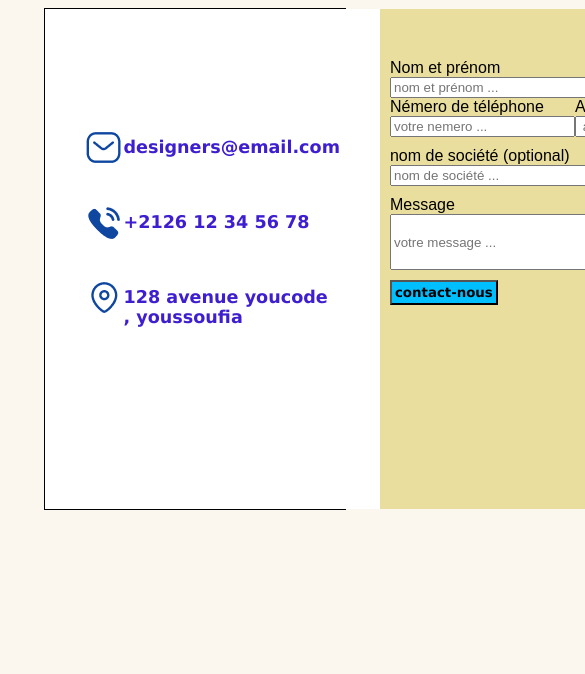
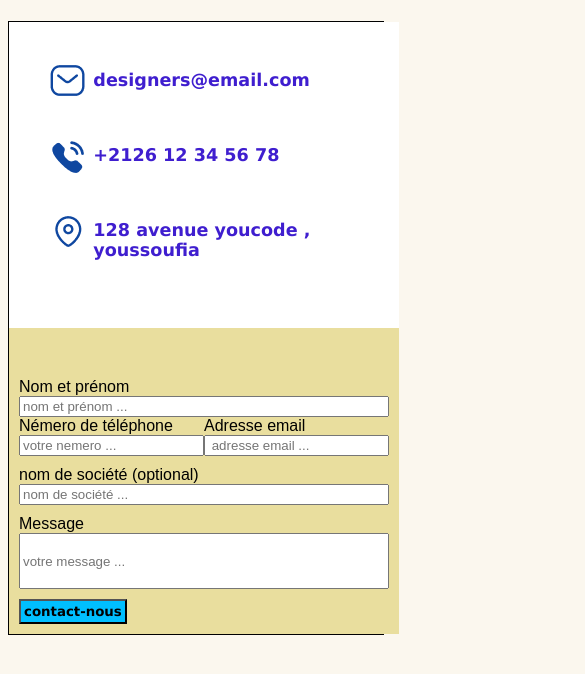
Before and after one commit to KhadijaMakkaoui/Contact-and-landing-page-of-desi.gn-website, a plain HTML site: page contact.html in a window 390 px wide. Shown: the top 674 px of the page, 585 px wide, since content can reach past the window. Drawn offline with Linux system fonts and the light colour scheme.

Commit message:
formulaire + responsive

```diff
--- a/Style.css
+++ b/Style.css
@@ -41,6 +41,30 @@ body{
     width: 80%;
     margin: 0 auto;
 }
+@media (max-width: 500px){
+    .cmain {
+        grid-template-columns: 1fr ;
+        grid-template-rows: 1fr 1fr;
+        display: grid;
+        border: 1px solid black;
+        width: 100%;
+        margin: 0 auto;
+    }
+    .cmain-contactus {
+        background-color: rgb(255, 255, 255);
+        padding: 20px ;
+        text-align: center;
+        grid-row: 3;
+        grid-column: 1;
+        text-align: left;
+    }
+
+    /* .cmain-form {
+        grid-row: 1;
+        grid-column: 1;
+
+    } */
+}
 .cmain-img {
     margin-top: 10px;
 }
@@ -54,14 +78,14 @@ body{
     color: rgb(63, 30, 207);
 }
 .cmain-contactus{
-    padding-top: 80px;
+    /* padding-top: 80px; */
 }
 .cmain-icon {
 padding: 10px 20px;
 display: grid;
 grid-template-columns: 1fr 6fr;
 }
-.cmain-contact {
+.cmain-contactus {
     background-color: rgb(255, 255, 255);
     padding: 20px ;
     text-align: center;
--- a/contact.html
+++ b/contact.html
@@ -29,6 +29,7 @@
         </div>
     </header>
     <main>
+        <h1> </h1>
         <div class="cmain">
             <div class="cmain-form">
                 <form method="post" action="" class="cmain-label">
@@ -61,7 +62,6 @@
                 </form>
             </div>
 
-            <div class="cmain-contact">
             <div class="cmain-contactus">
                 <div class="cmain-icon">
                     <img class="cmain-img" src="icon/unknown.png" alt="">
@@ -76,12 +76,6 @@
                     <P class="cmain-paragraphe">128 avenue youcode , youssoufia</P>
                 </div>
             </div>
-
-
-
-
-            </div>
-
         </div>
 
     </main>
```
Lines whose indentation alone changed are shown as unchanged.
